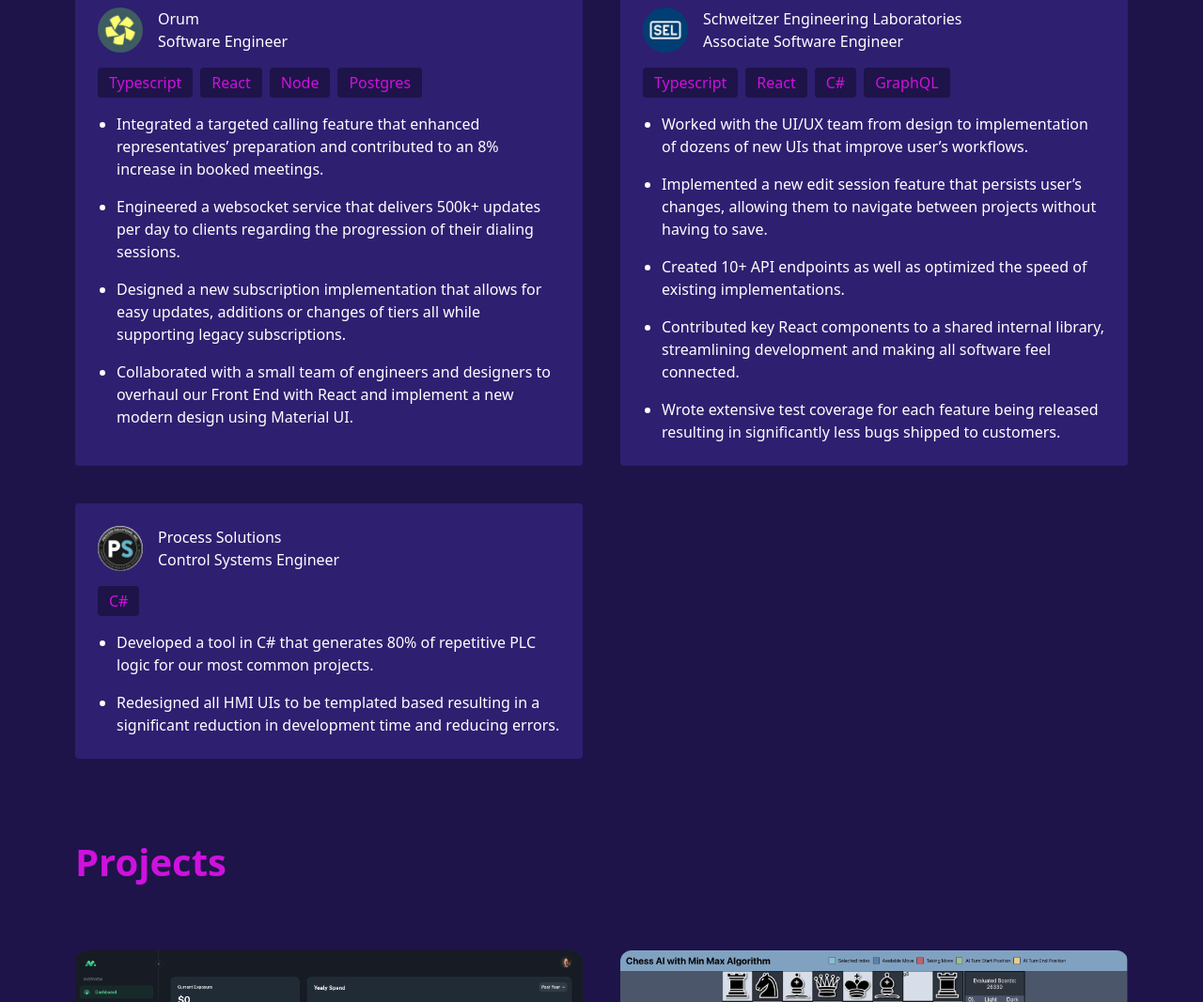
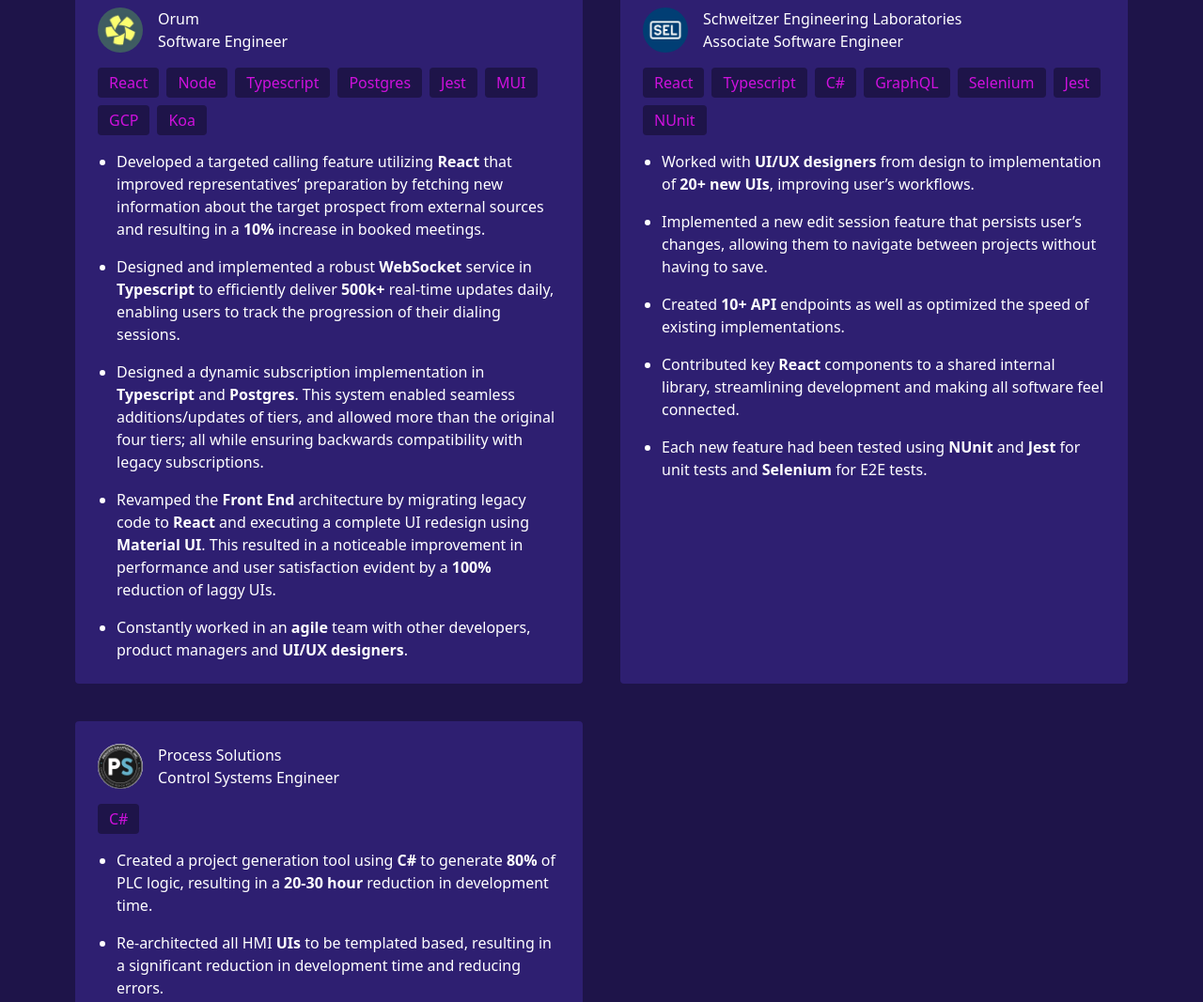
Before and after one commit to JCrews253/portfolioV3, a website: page index.html in a window 1280 px wide. Shown: the part 1020-2087 px from the top of the page at 94% size. Drawn offline with nearby package versions, Linux system fonts and the light colour scheme.

Commit message:
match resume

```diff
--- a/index.html
+++ b/index.html
@@ -81,6 +81,20 @@
             class="w-1 h-screen bg-retro-pink grid-lines-vertical rotate before:content-[''] after:content-['']"
           ></div>
         </div>
+        <!-- <div
+          class="absolute ml-[22%] bottom-[33%] border-solid"
+          style="
+            border-width: 0 15vw 20vh 15vw;
+            border-color: transparent transparent #3881f9 transparent;
+          "
+        ></div>
+        <div
+          class="absolute ml-[40%] bottom-[33%] border-solid"
+          style="
+            border-width: 0 20vw 13vh 20vw;
+            border-color: transparent transparent #3881f9 transparent;
+          "
+        ></div> -->
       </div>
     </div>
     <div
@@ -96,7 +110,7 @@
         <a href="#top" class="text-retro-pink font-bold">Top</a>
         <a href="#work" class="text-retro-pink font-bold">Work</a>
         <a href="#projects" class="text-retro-pink font-bold">Projects</a>
-        <a href="#education" class="text-retro-pink font-bold">Education</a>
+        <!-- <a href="#education" class="text-retro-pink font-bold">Education</a> -->
       </nav>
       <section id="top" class="relative flex h-screen">
         <div
@@ -227,38 +241,64 @@
             </div>
             <div class="flex gap-2 flex-wrap">
               <div class="rounded bg-retro-purple text-retro-pink px-3 py-1">
-                Typescript
-              </div>
-              <div class="rounded bg-retro-purple text-retro-pink px-3 py-1">
                 React
               </div>
               <div class="rounded bg-retro-purple text-retro-pink px-3 py-1">
                 Node
               </div>
               <div class="rounded bg-retro-purple text-retro-pink px-3 py-1">
+                Typescript
+              </div>
+              <div class="rounded bg-retro-purple text-retro-pink px-3 py-1">
                 Postgres
+              </div>
+              <div class="rounded bg-retro-purple text-retro-pink px-3 py-1">
+                Jest
+              </div>
+              <div class="rounded bg-retro-purple text-retro-pink px-3 py-1">
+                MUI
+              </div>
+              <div class="rounded bg-retro-purple text-retro-pink px-3 py-1">
+                GCP
+              </div>
+              <div class="rounded bg-retro-purple text-retro-pink px-3 py-1">
+                Koa
               </div>
             </div>
             <ul class="list-disc pl-5 flex flex-col gap-4">
               <li>
-                Integrated a targeted calling feature that enhanced
-                representatives’ preparation and contributed to an 8% increase
-                in booked meetings.
+                Developed a targeted calling feature utilizing
+                <strong>React</strong> that improved representatives’
+                preparation by fetching new information about the target
+                prospect from external sources and resulting in a
+                <strong>10%</strong> increase in booked meetings.
               </li>
               <li>
-                Engineered a websocket service that delivers 500k+ updates per
-                day to clients regarding the progression of their dialing
-                sessions.
+                Designed and implemented a robust
+                <strong>WebSocket</strong> service in
+                <strong>Typescript</strong> to efficiently deliver
+                <strong>500k+</strong> real-time updates daily, enabling users
+                to track the progression of their dialing sessions.
               </li>
               <li>
-                Designed a new subscription implementation that allows for easy
-                updates, additions or changes of tiers all while supporting
-                legacy subscriptions.
+                Designed a dynamic subscription implementation in
+                <strong>Typescript</strong> and <strong>Postgres</strong>. This
+                system enabled seamless additions/updates of tiers, and allowed
+                more than the original four tiers; all while ensuring backwards
+                compatibility with legacy subscriptions.
               </li>
               <li>
-                Collaborated with a small team of engineers and designers to
-                overhaul our Front End with React and implement a new modern
-                design using Material UI.
+                Revamped the <strong>Front End</strong> architecture by
+                migrating legacy code to <strong>React</strong> and executing a
+                complete UI redesign using <strong>Material UI</strong>. This
+                resulted in a noticeable improvement in performance and user
+                satisfaction evident by a <strong>100%</strong> reduction of
+                laggy UIs.
+              </li>
+              <li>
+                Constantly worked in an <strong>agile</strong> team with other
+                developers, product managers and
+                <strong>UI/UX designers</strong>.
               </li>
             </ul>
           </div>
@@ -277,10 +317,10 @@
             </div>
             <div class="flex gap-2 flex-wrap">
               <div class="rounded bg-retro-purple text-retro-pink px-3 py-1">
-                Typescript
+                React
               </div>
               <div class="rounded bg-retro-purple text-retro-pink px-3 py-1">
-                React
+                Typescript
               </div>
               <div class="rounded bg-retro-purple text-retro-pink px-3 py-1">
                 C#
@@ -288,11 +328,21 @@
               <div class="rounded bg-retro-purple text-retro-pink px-3 py-1">
                 GraphQL
               </div>
+              <div class="rounded bg-retro-purple text-retro-pink px-3 py-1">
+                Selenium
+              </div>
+              <div class="rounded bg-retro-purple text-retro-pink px-3 py-1">
+                Jest
+              </div>
+              <div class="rounded bg-retro-purple text-retro-pink px-3 py-1">
+                NUnit
+              </div>
             </div>
             <ul class="list-disc pl-5 flex flex-col gap-4">
               <li>
-                Worked with the UI/UX team from design to implementation of
-                dozens of new UIs that improve user’s workflows.
+                Worked with <strong>UI/UX designers</strong> from design to
+                implementation of <strong>20+ new UIs</strong>, improving user’s
+                workflows.
               </li>
               <li>
                 Implemented a new edit session feature that persists user’s
@@ -300,16 +350,18 @@
                 having to save.
               </li>
               <li>
-                Created 10+ API endpoints as well as optimized the speed of
-                existing implementations.
+                Created <strong>10+ API</strong> endpoints as well as optimized
+                the speed of existing implementations.
               </li>
               <li>
-                Contributed key React components to a shared internal library,
-                streamlining development and making all software feel connected.
+                Contributed key <strong>React</strong> components to a shared
+                internal library, streamlining development and making all
+                software feel connected.
               </li>
               <li>
-                Wrote extensive test coverage for each feature being released
-                resulting in significantly less bugs shipped to customers.
+                Each new feature had been tested using
+                <strong>NUnit</strong> and <strong>Jest</strong> for unit tests
+                and <strong>Selenium</strong> for E2E tests.
               </li>
             </ul>
           </div>
@@ -333,12 +385,14 @@
             </div>
             <ul class="list-disc pl-5 flex flex-col gap-4">
               <li>
-                Developed a tool in C# that generates 80% of repetitive PLC
-                logic for our most common projects.
+                Created a project generation tool using <strong>C#</strong> to
+                generate <strong>80%</strong> of PLC logic, resulting in a
+                <strong>20-30 hour</strong> reduction in development time.
               </li>
               <li>
-                Redesigned all HMI UIs to be templated based resulting in a
-                significant reduction in development time and reducing errors.
+                Re-architected all HMI <strong>UIs</strong> to be templated
+                based, resulting in a significant reduction in development time
+                and reducing errors.
               </li>
             </ul>
           </div>
@@ -374,17 +428,24 @@
                   Next
                 </div>
                 <div class="rounded bg-retro-purple text-retro-pink px-3 py-1">
+                  Node
+                </div>
+                <div class="rounded bg-retro-purple text-retro-pink px-3 py-1">
                   Postgres
                 </div>
                 <div class="rounded bg-retro-purple text-retro-pink px-3 py-1">
                   tRPC
                 </div>
+                <div class="rounded bg-retro-purple text-retro-pink px-3 py-1">
+                  Vercel
+                </div>
+                <div class="rounded bg-retro-purple text-retro-pink px-3 py-1">
+                  AWS
+                </div>
               </div>
               <div>
-                Lorem ipsum dolor sit amet consectetur adipisicing elit.
-                Excepturi minus ullam animi! Maiores maxime unde quod
-                voluptatem. Doloribus impedit unde harum beatae ipsa pariatur
-                facilis delectus iste quibusdam blanditiis! Delectus.
+                Developed a website to monitor sales to multiple buying groups
+                and track associated credit card rewards earned.
               </div>
               <div class="pt-2 flex gap-4 mt-auto">
                 <form action="https://www.bg-tracker.com" target="_blank">
```
Also changed, not shown: src/output.css, 1 other file.
